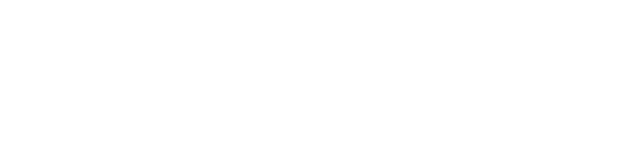
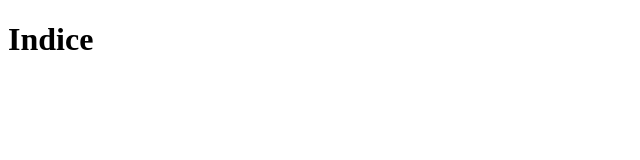
Before and after one commit to FelixCalvo/Indice, a plain HTML site: page index.html in a window 1280 px wide. Shown: the whole page, without its empty margins (0-640 px from the left). Drawn offline with Linux system fonts and the light colour scheme.

Commit message:
Titulo index.html

```diff
--- a/index.html
+++ b/index.html
@@ -6,6 +6,8 @@
     <title>Índice de Programas</title>
   </head>
   <body>
-    <div class="container"></div>
+    <div class="container">
+      <h1>Indice</h1>
+    </div>
   </body>
 </html>
```
